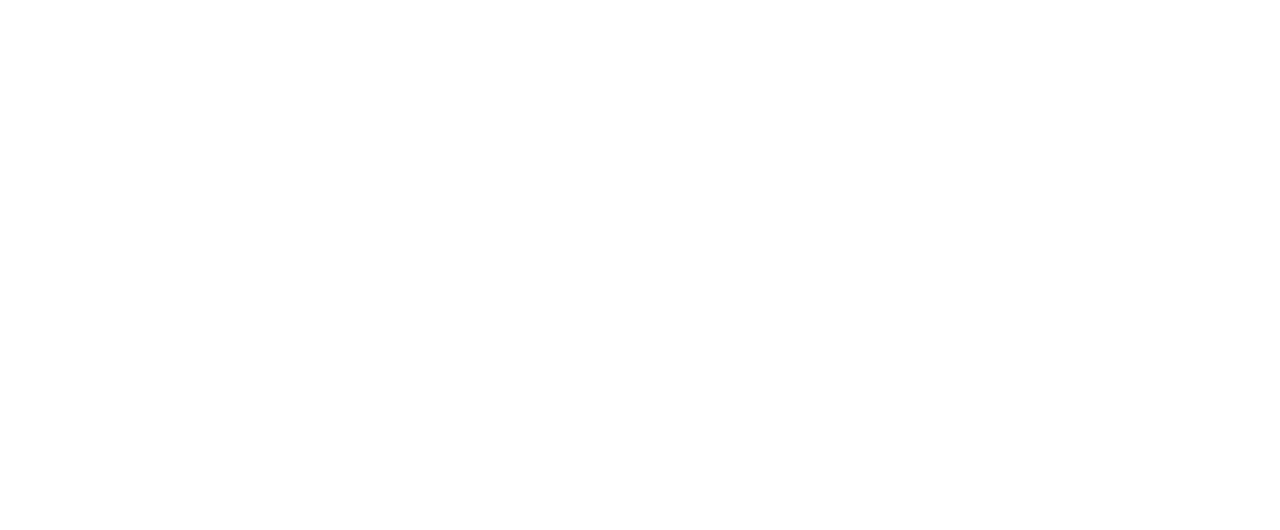
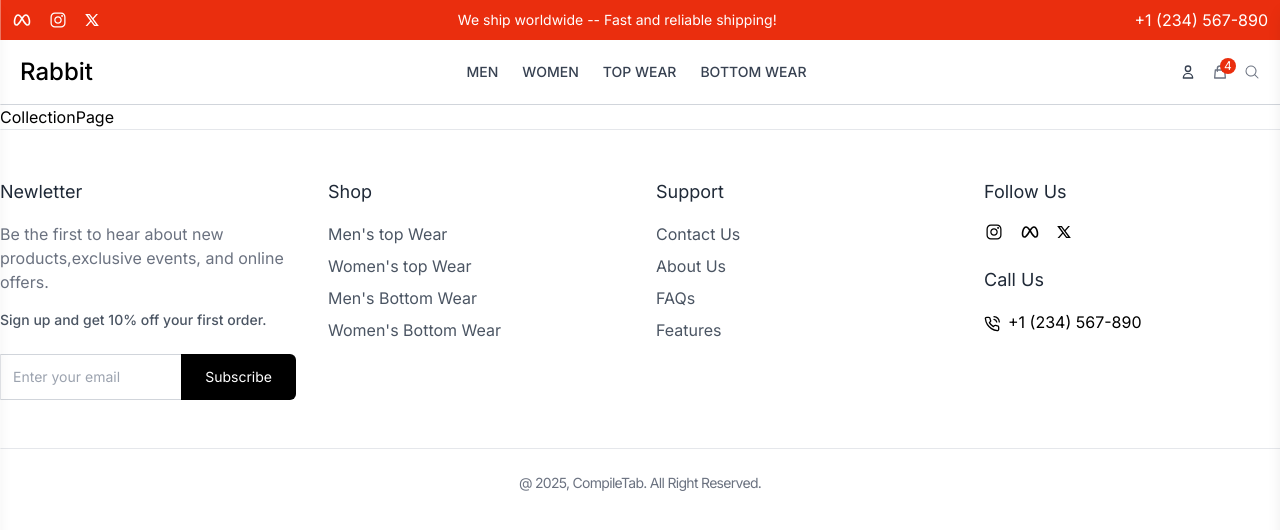
Before and after one commit to shrmohit/E-commerce, a React (Vite) app in the folder frontend/: page /collections/all in a window 1280 px wide. Before the commit this address had no page. Shown: the top 530 px of the page. Built offline with nearby package versions, Linux system fonts and the light colour scheme.

Commit message:
route setup of collectionpage

```diff
--- a/frontend/src/App.jsx
+++ b/frontend/src/App.jsx
@@ -5,6 +5,7 @@
 import Login from "./pages/Login";
 import Register from "./pages/Register";
 import Profile from "./pages/Profile";
+import CollectionPage from "./pages/CollectionPage";
 
 function App() {
   return (
@@ -32,6 +33,10 @@
               path="profile"
               element={<Profile />}
             />
+            <Route
+              path="collections/all"
+              element={<CollectionPage />}
+            />
           </Route>
         </Routes>
       </BrowserRouter>
--- a/frontend/src/components/Common/Navbar.jsx
+++ b/frontend/src/components/Common/Navbar.jsx
@@ -34,7 +34,7 @@
           {/* Center -  Navigation link */}
           <div className="hidden md:flex space-x-6  text-sm  ">
             <Link
-              to="#"
+              to="/collections/all"
               className=" text-gray-700 hover:text-black text-center font-medium uppercase text-sm"
             >
               MEN
--- /dev/null
+++ b/frontend/src/pages/CollectionPage.jsx
@@ -0,0 +1,7 @@
+import React from "react";
+
+const CollectionPage = () => {
+  return <div>CollectionPage</div>;
+};
+
+export default CollectionPage;
```
